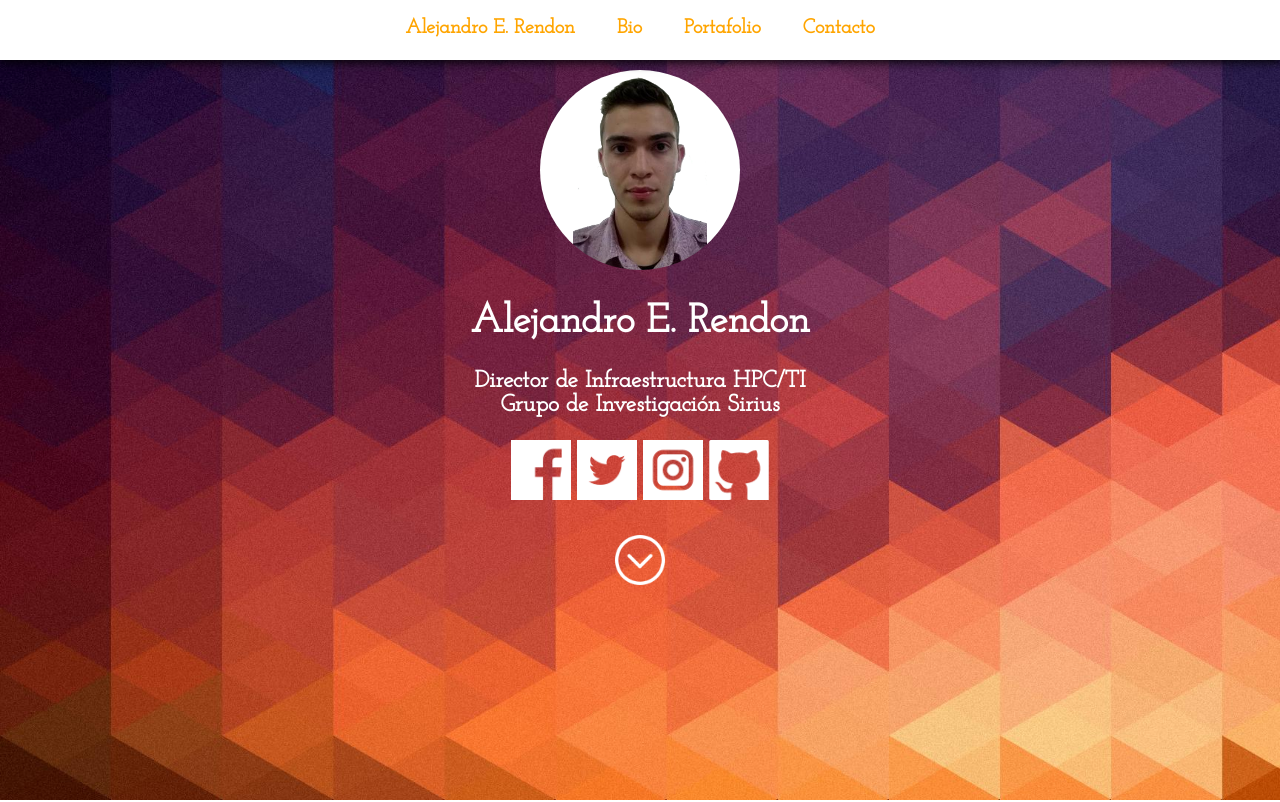
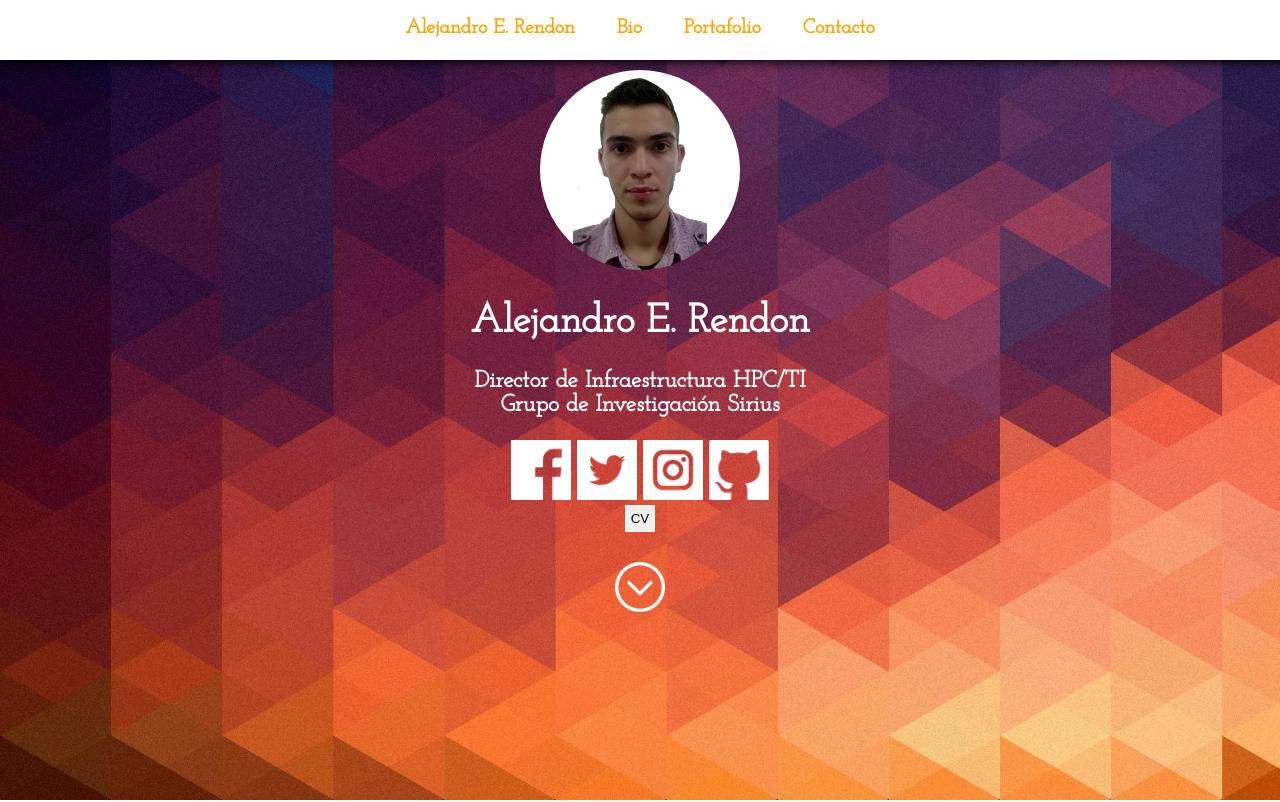
Before and after one commit to leiverandres/taller_css_html, a plain HTML site: page index.html in a window 1280 px wide. Shown: the top 802 px of the page. Drawn offline with nearby package versions, Linux system fonts and the light colour scheme.

Commit message:
Taller finalizado

```diff
--- a/css/style.css
+++ b/css/style.css
@@ -138,3 +138,15 @@ a {
 .lista ul {
   list-style: none;
 }
+
+#cv > a > button {
+  padding: 5px;
+  border: solid 1px white;
+}
+
+#cv > a > button:hover {
+  background: orange;
+  color: white;
+  padding: 5px;
+  border: solid 1px orange;
+}
--- a/index.html
+++ b/index.html
@@ -30,6 +30,9 @@
           <a href="http://www.twitter.com/alejoerendon" target="_blank"><img src="img/icons/blanco/twitter.png" /></a>
           <a href="http://www.instagram.com/alejandroerendon" target="_blank"><img src="img/icons/blanco/instagram.png" /></a>
           <a href="http://www.github.com/aerendon" target="_blank"><img src="img/icons/blanco/github.png" /></a>
+        </div>
+        <div id="cv">
+          <a href="docs/CV.pdf" target="_blank"><button type="button" name="button">CV</button></a>
         </div>
         <div id="flecha">
           <a href="#bio"><img src="img/icons/blanco/flecha.png" /></a>
```
Also changed, not shown: 1 other file.
